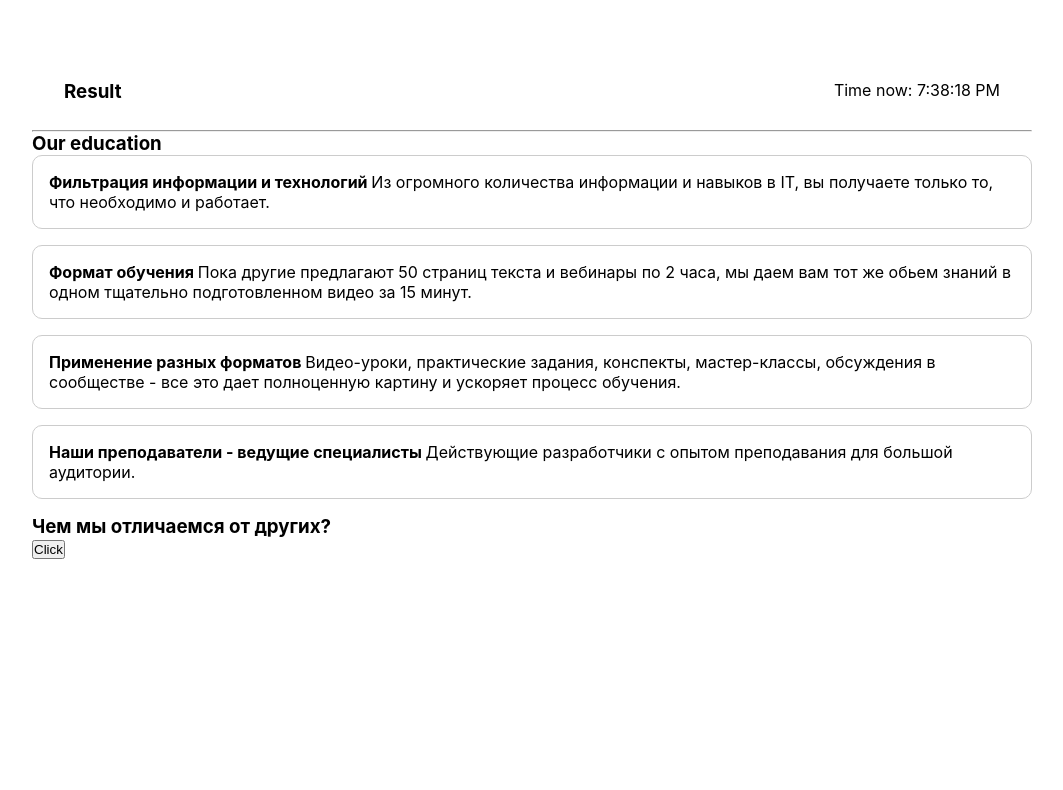
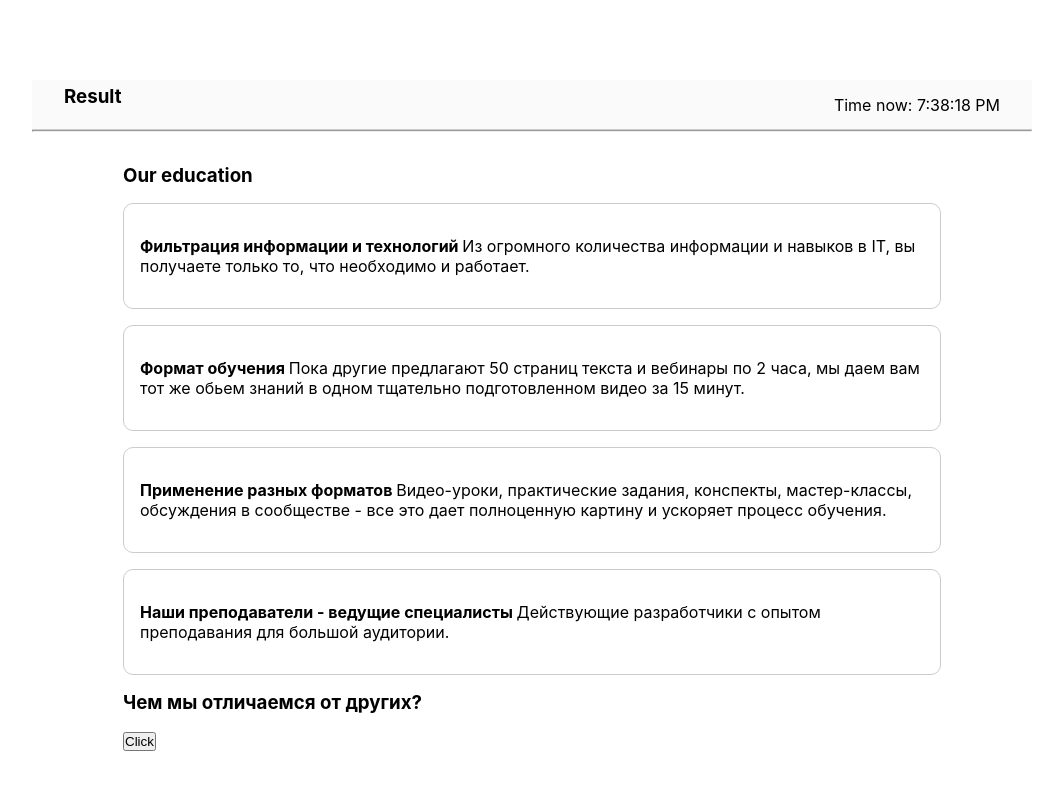
Before and after one commit to AleksandrKompanetc/react-application, a React (Create React App) app: page / in a window 1280 px wide. Shown: the top 790 px of the page, without its empty margins (108-1171 px from the left). Built offline with nearby package versions, Linux system fonts and the light colour scheme; the HTML template or start-up script is replaced by a standard one.

Commit message:
adding main styles

```diff
--- a/src/App.css
+++ b/src/App.css
@@ -49,11 +49,18 @@ body {
   margin: 0 auto;
 }
 
-ul {
+main {
+  max-width: 850px;
+  margin: 0 auto;
+  padding: 1rem;
+  padding-top: 2rem;
+}
+
+section ul {
   list-style: none;
 }
 
-li {
+section ul li {
   padding: 1rem;
   cursor: pointer;
   border: 1px solid #ccc;
@@ -83,4 +90,16 @@ header {
   display: flex;
   justify-content: space-between;
   padding: 0 2rem;
+  align-items: center;
+  border-bottom: 1px solid #ccc;
+  background: #fafafa;
 }
+
+h3 {
+  margin-bottom: 1rem;
+}
+
+.content,
+p {
+  padding: 1rem 0;
+}
```
